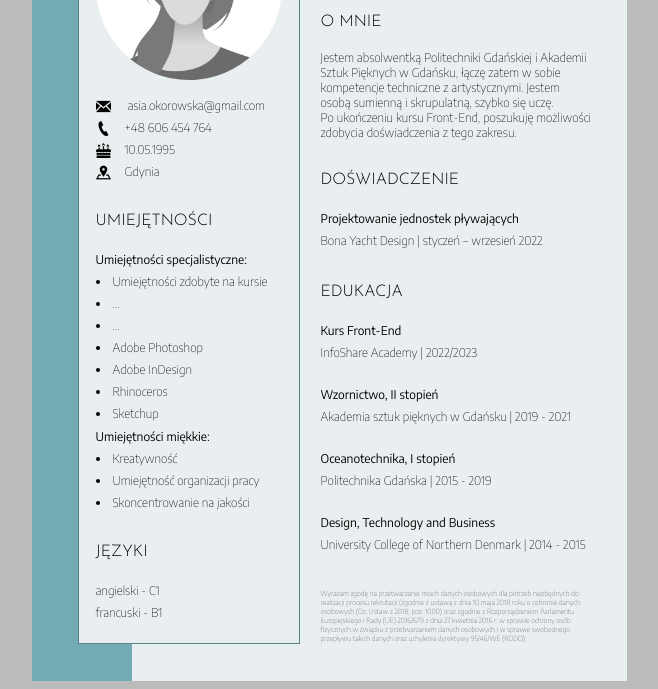
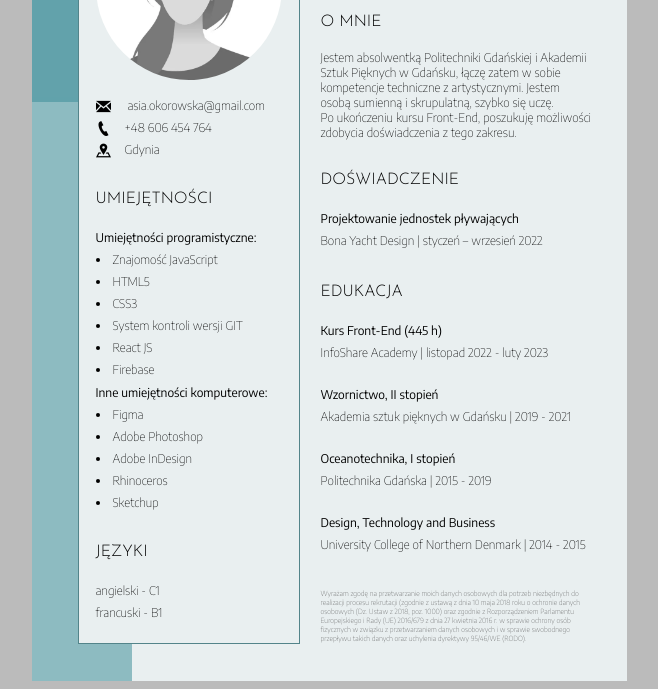
Before and after one commit to joanna-okorowska/CV, a plain HTML site: page index.html in a window 1280 px wide. Shown: the part 169-858 px from the top of the page, without its empty margins (311-969 px from the left). Drawn offline with Linux system fonts and the light colour scheme.

Commit message:
rectangles fixed

```diff
--- a/index.html
+++ b/index.html
@@ -34,7 +34,7 @@
         <ul class="contact-list">
         <li><img src="email.png"/><a class="contact-links" href="mailto:asia.okorowska@gmail.com"> asia.okorowska@gmail.com </a></li>
         <li><img src="phone.png"/><a class="contact-links" href="tel: +48 606 454 764">+48 606 454 764 </a></li>
-        <li><img src="birthday.png"/>10.05.1995
+
         <li><img src="location.png"/>Gdynia </li>
         </ul>
       </div>
@@ -43,21 +43,25 @@
         <h2>UMIEJĘTNOŚCI</h2>
         <div>
           <p>
-            <span class="hard-skills">Umiejętności specjalistyczne:</span>
+            <span class="hard-skills">Umiejętności programistyczne:</span>
           <ul class="skills-list">
-            <li>Umiejętności zdobyte na kursie</li>
-            <li>...</li>
-            <li>...</li>
-            <li>Adobe Photoshop</li>
-            <li>Adobe InDesign</li>
-            <li>Rhinoceros</li>
-            <li>Sketchup</li>
+            <li>Znajomość JavaScript</li>
+            <li>HTML5</li>
+            <li>CSS3</li>
+            <li>System kontroli wersji GIT</li>
+            <li>React JS</li>
+            <li>Firebase</li>
+
+
+
           </ul>
-            <span class="soft-skills"> Umiejętności miękkie:</span>
+            <span class="soft-skills"> Inne umiejętności komputerowe:</span>
             <ul class="skills-list">
-            <li>Kreatywność</li>
-            <li>Umiejętność organizacji pracy</li>
-            <li>Skoncentrowanie na jakości</li>
+              <li>Figma</li>
+              <li>Adobe Photoshop</li>
+              <li>Adobe InDesign</li>
+              <li>Rhinoceros</li>
+              <li>Sketchup</li>
         </ul>
         </p>
         </div>
@@ -99,8 +103,8 @@
         <h2>EDUKACJA</h2>
         <div class="school">
           <p>
-            <span class="bold">Kurs Front-End </span><br />
-            InfoShare Academy | 2022/2023
+            <span class="bold">Kurs Front-End (445 h)</span><br />
+            InfoShare Academy | listopad 2022 - luty 2023
           </p>
         </div>
         <div class="school">
--- a/style.css
+++ b/style.css
@@ -3,7 +3,7 @@ body {
   background: #bbbbbb;
 }
 
-/* .rectangle1 {
+.rectangle1 {
   position: absolute;
   width: 100px;
   height: 263px;
@@ -21,7 +21,7 @@ body {
   top: 258px;
 
   background: rgba(98, 162, 171, 0.68);
-} */
+}
 
 .wrapper {
   display: flex;
@@ -29,8 +29,9 @@ body {
   height: 842px;
   justify-content: center;
   margin: 0 auto;
-  /* background: #e9eff0; */
-  background: linear-gradient(90deg, #72abb3 16.8%, #e9eff0 16.8%);
+  background: #e9eff0;
+  position: relative;
+  /* background: linear-gradient(90deg, #72abb3 16.8%, #e9eff0 16.8%); */
 }
 
 aside {
@@ -39,6 +40,7 @@ aside {
   margin: 37px 0 37px 46px;
   border: 1px solid #53848a;
   background: #e9eff0;
+  z-index: 1;
 }
 
 .cv-photo {
@@ -125,6 +127,10 @@ h2 {
   margin-top: 33px;
 }
 
+.skills {
+  margin-top: 30px;
+}
+
 .hard-skills,
 .soft-skills {
   font-weight: 400;
```
Also changed, not shown: 1 other file.
